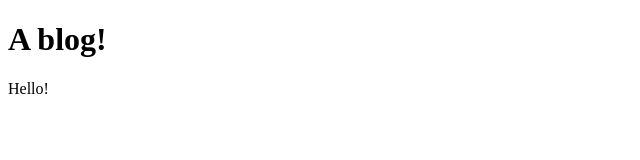
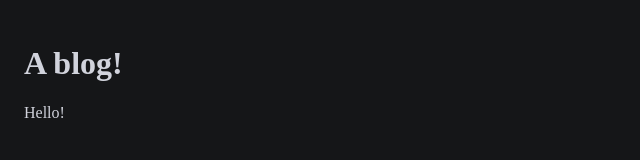
Before and after one commit to mintybayleaf/blog, a website: page index.html in a window 1280 px wide. Shown: the whole page, without its empty margins (0-640 px from the left). Drawn offline with Linux system fonts and the light colour scheme; a web font is replaced by a local one.

Commit message:
Add main style sheet

```diff
--- a/index.html
+++ b/index.html
@@ -5,7 +5,8 @@
     <meta name="viewport" content="width=device-width, initial-scale=1" />
     <meta name="author" content="mintybayleaf" />
     <meta name="description" content="A software engineer's blog" />
-    <title>Tales of a Minty Bayleaf</title>
+    <title>Tales of a Bayleaf</title>
+    <link rel="stylesheet" href="styles/main.css" />
   </head>
   <body>
     <header>
--- /dev/null
+++ b/styles/main.css
@@ -0,0 +1,25 @@
+@import "https://fonts.googleapis.com/css?family=Lily+Script+One";
+
+:root {
+  --bg-primary: #151618;
+  --bg-secondary: #25282c;
+  --bg-tertiary: #3f3f3f;
+  --bg-pop: tomato;
+
+  /* A creamy white */
+  --text-primary: #d1d3dc;
+  /* A minty green */
+  --text-secondary: rgb(193, 225, 209);
+  --text-tertiary: sandybrown;
+}
+
+* {
+  color: inherit;
+  box-sizing: border-box;
+}
+
+body {
+  padding: 1rem;
+  background-color: var(--bg-primary);
+  color: var(--text-primary);
+}
```
